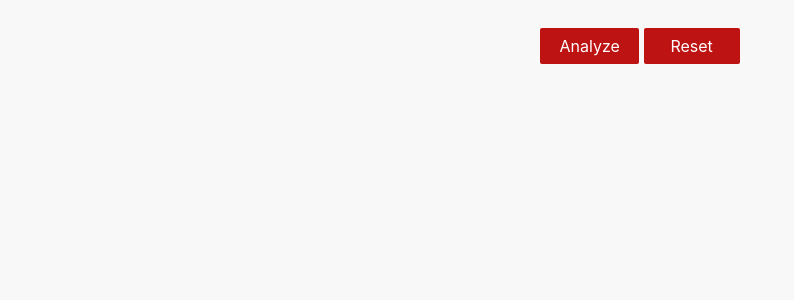
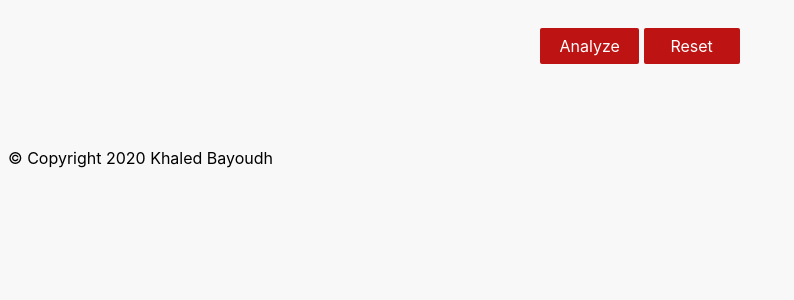
Before and after one commit to khaledbay/Detector, a Flask app: page / in a window 1280 px wide. Shown: the part 261-561 px from the top of the page, without its empty margins (0-794 px from the left). Run offline with Flask 2, Linux system fonts and the light colour scheme.

Commit message:
Update base.html

```diff
--- a/templates/base.html
+++ b/templates/base.html
@@ -16,5 +16,6 @@
 
   <footer>
     <script src="{{ url_for('static',filename='main.js') }}"></script>
+    &copy; Copyright 2020 Khaled Bayoudh
   </footer>
 </html>
```
